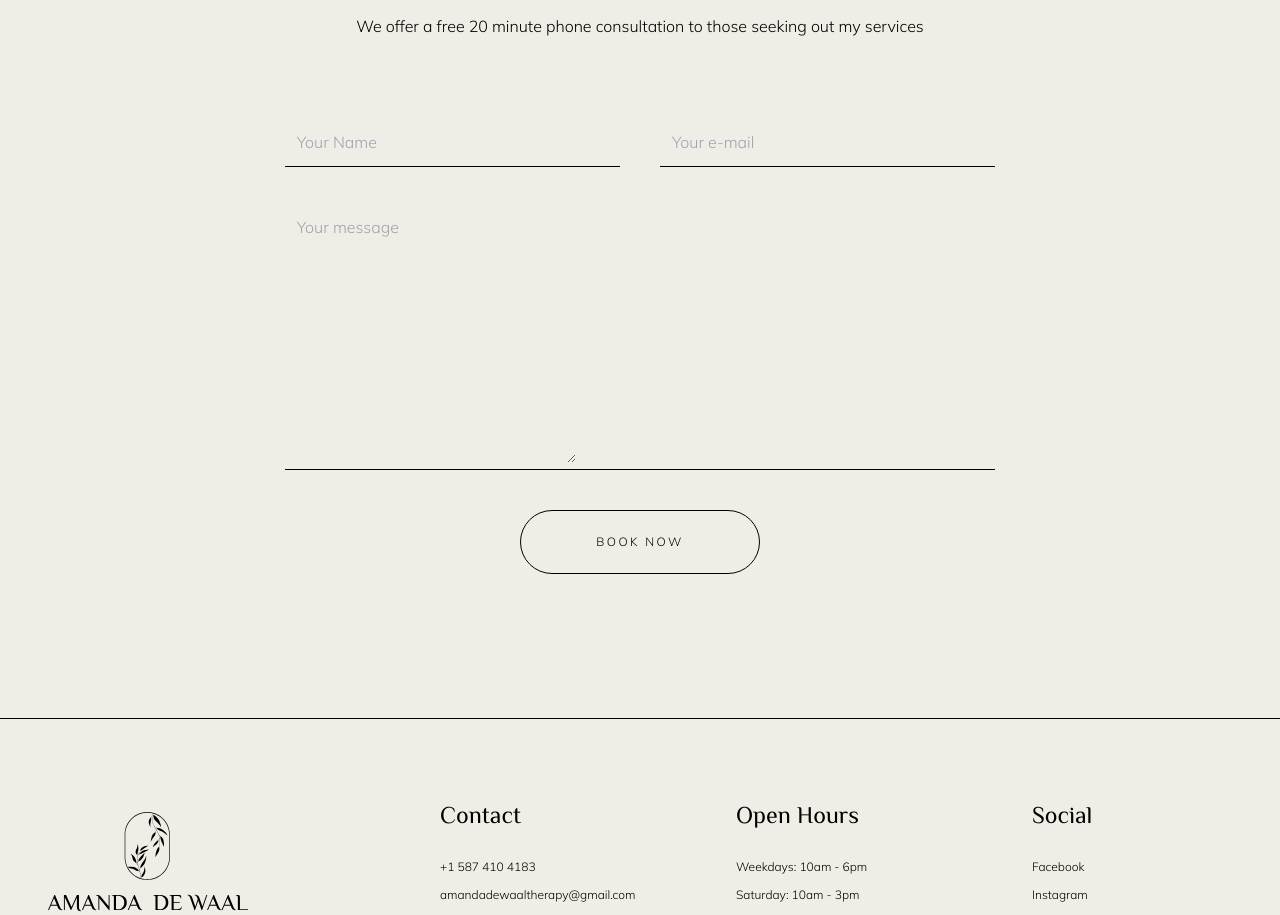
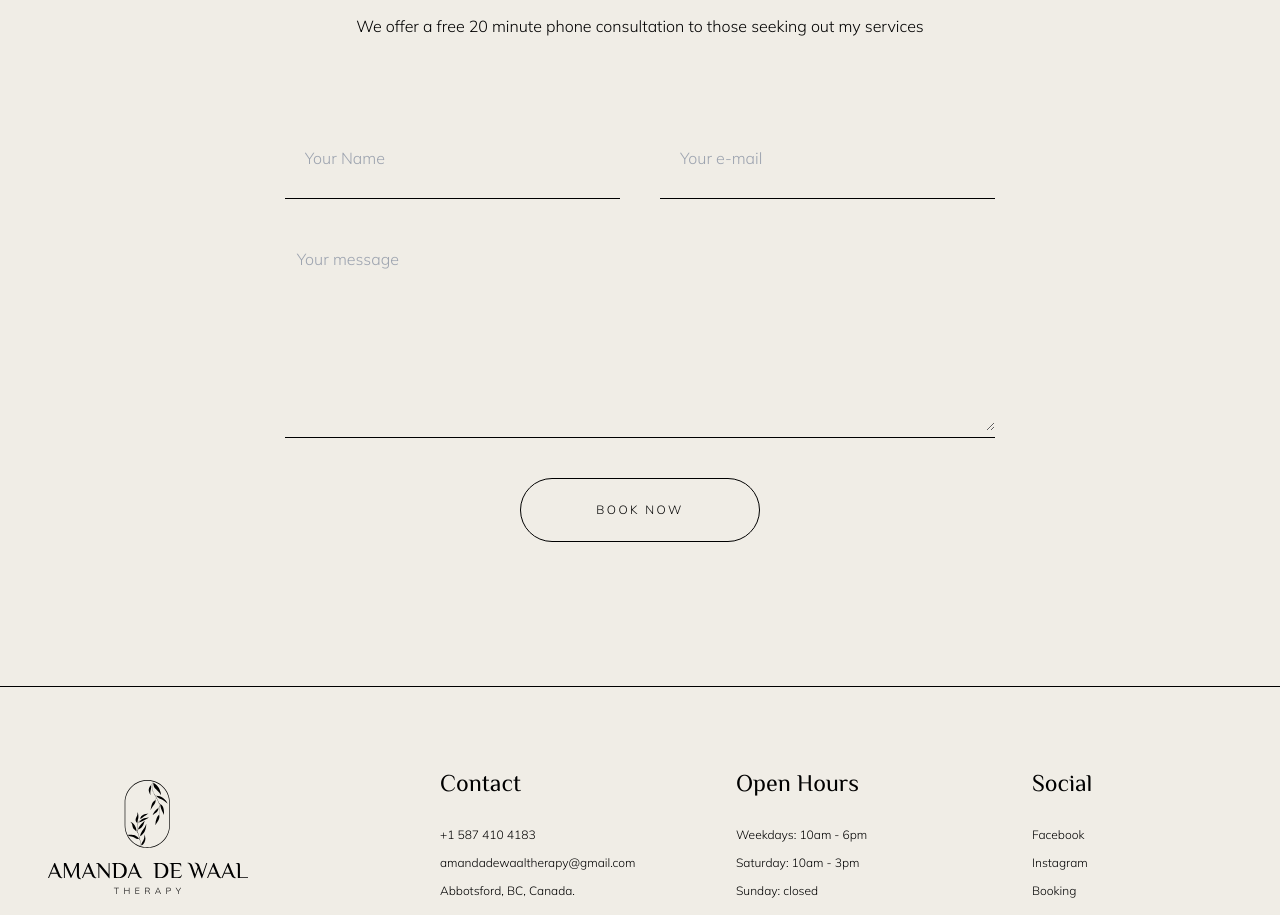
Before and after one commit to HadaRaion/amanda-de-waal-therapy, a Next.js app: page / in a window 1280 px wide. Shown: the part 2650-3565 px from the top of the page. Built offline with nearby package versions, Linux system fonts and the light colour scheme.

Commit message:
Change the design form on focus

```diff
--- a/app/globals.css
+++ b/app/globals.css
@@ -27,24 +27,32 @@
 		@apply md:block;
 	}
 
+	.highlight {
+		@apply relative before:absolute before:bottom-0 before:h-full before:-z-10 before:bg-primary before:duration-1000 before:ease-in-out;
+	}
+
 	.button {
 		@apply link relative flex justify-center items-center w-60 h-16 rounded-full overflow-hidden border border-black z-10 before:content-[''] before:block before:absolute before:inset-y-0 before:left-0 before:-right-[2rem] before:border-r-[2rem] before:border-r-transparent before:border-b-[4rem] before:border-b-primary before:-z-10 before:-translate-x-full before:transition before:ease-in-out before:duration-500 before:delay-100 hover:before:translate-x-0;
 	}
 
-	.highlight {
-		@apply relative before:absolute before:bottom-0 before:h-full before:-z-10 before:bg-primary before:duration-1000 before:ease-in-out;
-	}
-
 	.contact-form input:not([type='checkbox']) {
-		@apply h-20 px-5;
+		@apply h-20 px-5 focus:outline-none focus:bg-primary;
 	}
 
 	.contact-form label {
-		@apply mx-5 sm:mx-8 md:mx-10;
+		@apply pl-5 sm:pl-8 md:pl-10 w-40;
 	}
 
 	input[type='checkbox'] {
-		@apply border border-black rounded-none w-6 h-6 ml-10 mr-4 checked:bg-dark;
+		@apply border border-black rounded-none w-6 h-6 ml-10 mr-4 checked:bg-dark focus:outline-none focus:ring focus:ring-dark/30;
+	}
+
+	textarea {
+		@apply focus:outline-none focus:bg-primary;
+	}
+
+	input:not([type='checkbox']) {
+		@apply focus:outline-none focus:bg-primary;
 	}
 }
 
@@ -175,3 +183,11 @@ select {
 	-webkit-mask: url('/illust/olive-branch-03.svg') no-repeat center/contain;
 	mask: url('/illust/olive-branch-03.svg') no-repeat center/contain;
 }
+
+input:not([type='checkbox']) {
+	@apply h-20 px-5 focus:outline-none focus:bg-primary;
+}
+/*
+*:focus {
+	outline-color: rgba(58, 51, 46, 0.6);
+} */
--- a/components/ContactForm.tsx
+++ b/components/ContactForm.tsx
@@ -78,7 +78,7 @@ export default function ContactForm() {
 	return (
 		<section className="flex flex-col md:flex-row border-b border-black">
 			<p
-				className="md:w-[20rem] lg:w-[36rem] ml-5 sm:ml-8 lg:ml-12 2xl:ml-16 mr-5 sm:mr-8 md:mr-0
+				className="md:w-[20rem] lg:w-[34rem] ml-5 sm:ml-8 lg:ml-12 2xl:ml-16 mr-5 sm:mr-8 md:mr-0
 				md:pr-5 lg:pr-12 2xl:pr-16 pt-7 pb-10 md:pb-0
 				md:border-r border-black">
 				Do you want to learn more about our therapy sessions? Feel free to give
@@ -87,17 +87,16 @@ export default function ContactForm() {
 			</p>
 			<form className="contact-form flex flex-col grow" onSubmit={handleSubmit}>
 				<div className="flex flex-col xl:flex-row border-b border-black border-t md:border-t-0">
-					<div className="xl:w-1/2 flex items-center border-b xl:border-none lg:border-black">
+					<div className="xl:w-1/2 flex items-center  border-b xl:border-none lg:border-black">
 						<label htmlFor="first-name">First Name *</label>
 						<input
-							className="grow"
+							className="grow mr-5 sm:mr-8 lg:mr-12 xl:mr-0"
 							type="text"
 							name="firstName"
 							value={form.firstName}
 							onChange={handleChange}
 							id="first-name"
 							required
-							autoFocus
 						/>
 					</div>
 					<div className="xl:w-1/2 flex items-center mr-5 sm:mr-8 lg:mr-12 2xl:mr-16">
--- a/components/GetCCForm.tsx
+++ b/components/GetCCForm.tsx
@@ -68,7 +68,7 @@ export default function GetComplimentaryConsultationForm({
 			<div className="flex flex-col lg:flex-row gap-10">
 				<div className="lg:w-1/2 border-b border-black">
 					<input
-						className="h-12"
+						className="w-full h-12"
 						type="text"
 						name="firstName"
 						id="name"
@@ -78,7 +78,7 @@ export default function GetComplimentaryConsultationForm({
 				</div>
 				<div className="lg:w-1/2 border-b border-black">
 					<input
-						className="h-12"
+						className="w-full h-12"
 						type="email"
 						name="from"
 						id="email"
@@ -89,11 +89,10 @@ export default function GetComplimentaryConsultationForm({
 			</div>
 			<div className="mt-10 border-b border-black">
 				<textarea
+					className="w-full h-48"
 					name="message"
 					id="message"
 					onChange={handleChange}
-					cols={30}
-					rows={10}
 					placeholder="Your message"></textarea>
 			</div>
 
```
